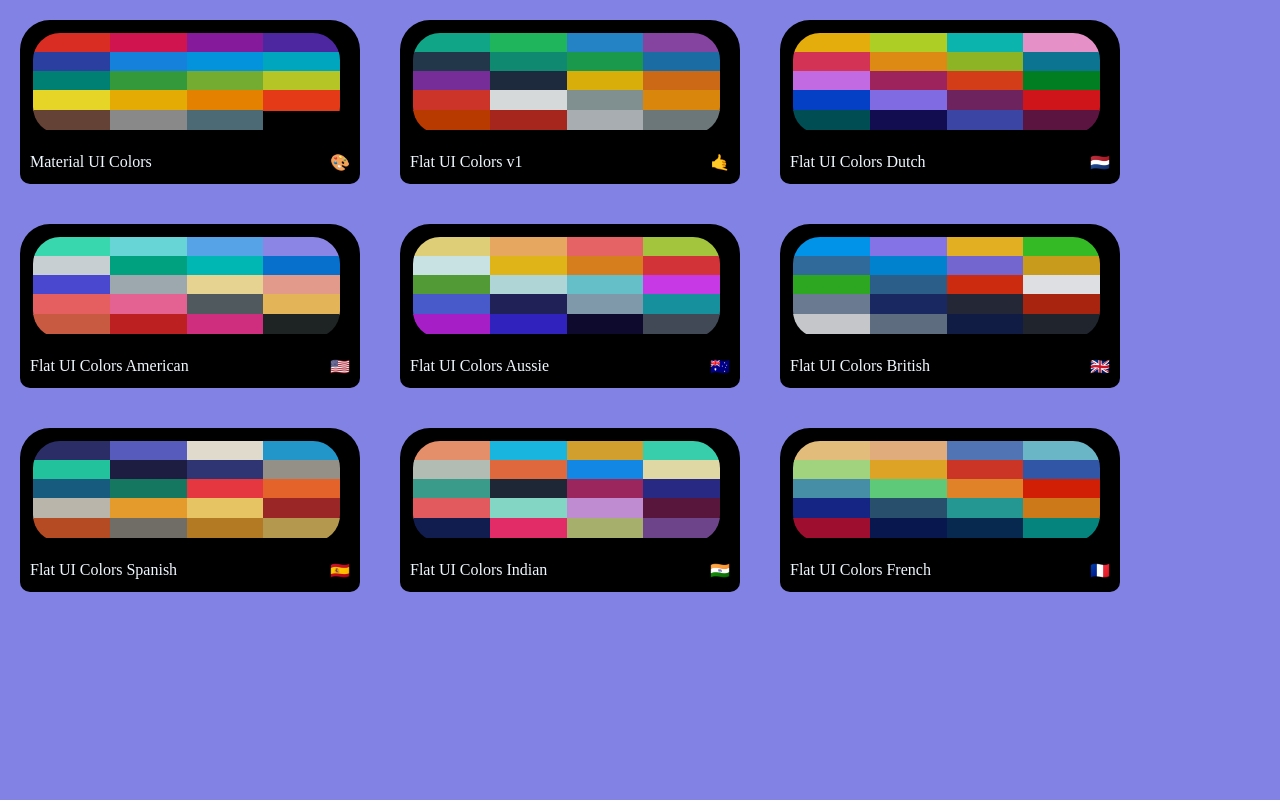
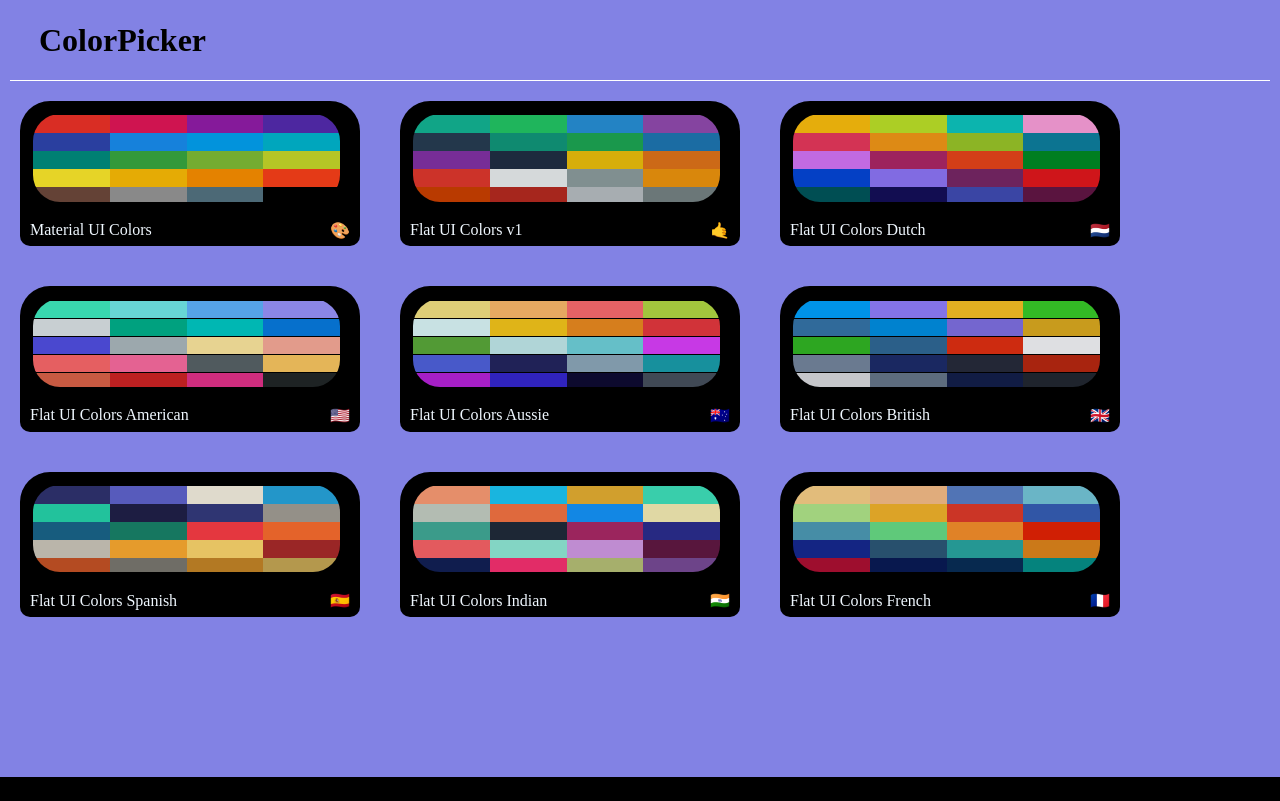
Before and after one commit to SaravanarajuR/colorpicker-react, a React (Create React App) app: page / in a window 1280 px wide. Built offline with nearby package versions, Linux system fonts and the light colour scheme.

Commit message:
Styled home

```diff
--- /dev/null
+++ b/src/Components/footer.js
@@ -0,0 +1,7 @@
+import React, { Component } from "react";
+
+export default class Footer extends Component {
+  render() {
+    return <div className="footer">Hi</div>;
+  }
+}
--- a/src/Components/home.js
+++ b/src/Components/home.js
@@ -1,6 +1,8 @@
 import { Component } from "react";
 import Colors from "./seedColors.js";
 import NavIcon from "./palleteIcons.js";
+import Navbar from "./navbar.js";
+import Footer from "./footer.js";
 
 class Home extends Component {
   handleRender = () => {
@@ -13,7 +15,13 @@
     });
   };
   render() {
-    return <div className="home">{this.handleRender()}</div>;
+    return (
+      <div className="home-parent">
+        <Navbar mini={true} />
+        <div className="home">{this.handleRender()}</div>
+        <Footer />
+      </div>
+    );
   }
 }
 
--- a/src/Components/navbar.js
+++ b/src/Components/navbar.js
@@ -3,9 +3,22 @@
 class Navbar extends Component {
   render() {
     return (
-      <div id="navbar">
+      <div
+        id="navbar"
+        style={
+          this.props.mini
+            ? {
+                backgroundColor: "rgb(130, 130, 228)",
+                borderBottom: "1px solid white",
+              }
+            : {}
+        }
+      >
         <div id="leftNav">
           <h1>ColorPicker</h1>
+          {this.props.mini ? (
+            ""
+          ) : (
             <input
               onChange={this.props.handleRange}
               type="range"
@@ -14,12 +27,17 @@
               step="100"
               min="100"
             />
+          )}
         </div>
+        {this.props.mini ? (
+          ""
+        ) : (
           <select onChange={this.props.handleDropdown} id="colorChoose">
             <option value="hex">HEX Color</option>
             <option value="rgb">RGB</option>
             <option value="rgba">RGBa</option>
           </select>
+        )}
       </div>
     );
   }
--- a/src/index.css
+++ b/src/index.css
@@ -21,6 +21,7 @@
   align-items: center;
   z-index: 100;
   position: relative;
+  margin: 0 10px;
 }
 
 #colorChoose {
@@ -58,10 +59,20 @@
   position: relative;
 }
 
-.home {
+.home-parent {
   width: 100vw;
   height: 100vh;
   background-color: rgb(130, 130, 228);
+}
+
+.home {
+  width: 100%;
+  height: 87%;
+}
+
+.footer {
+  background-color: black;
+  height: 3%;
 }
 
 .miniPallete {
```
Lines whose indentation alone changed are shown as unchanged.
